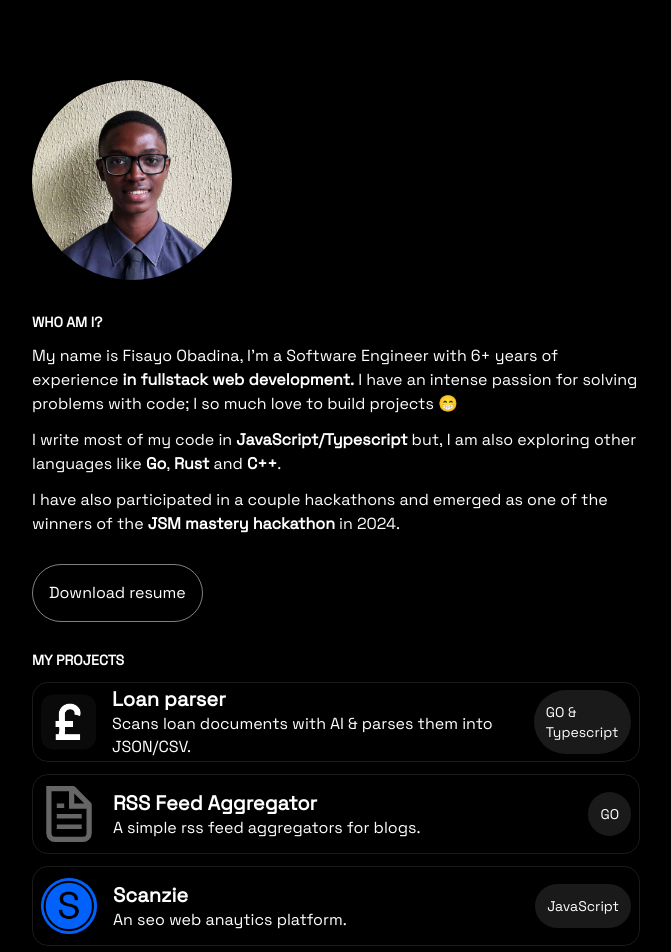
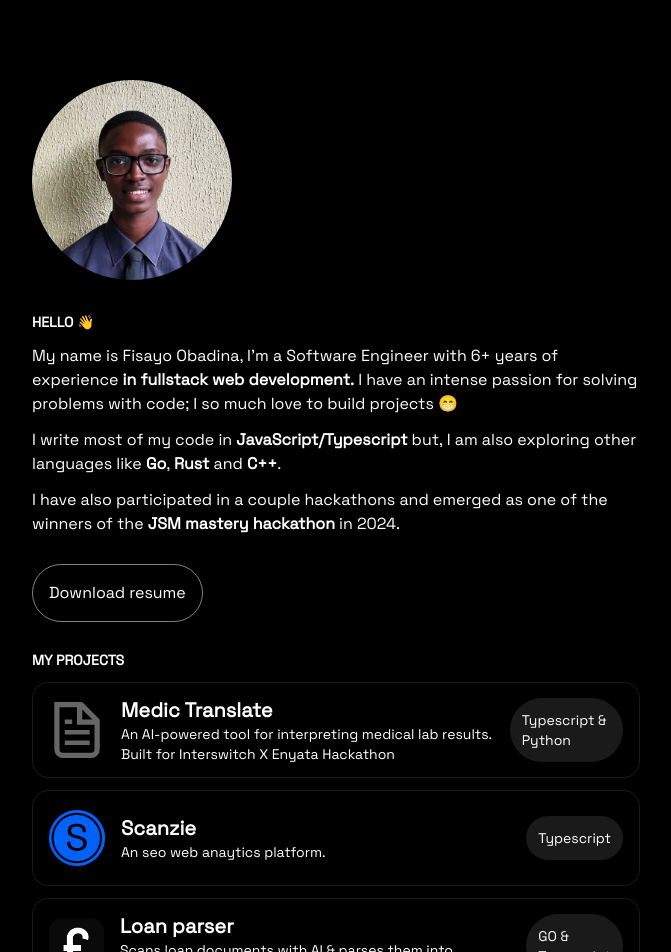
Before and after one commit to fisayo-dev/fisayobadina, a Next.js app: page / in a window 1280 px wide. Shown: the top 952 px of the page, without its empty margins (304-975 px from the left). Built offline with nearby package versions, Linux system fonts and the light colour scheme.

Commit message:
chore: tweak look

```diff
--- a/app/page.tsx
+++ b/app/page.tsx
@@ -18,6 +18,20 @@ interface Startups {
 const Home = () => {
   const projects: Projects[] = [
     {
+      link: "https://medictranslate-enyata.vercel.app/",
+      name: "Medic Translate",
+      description:
+        "An AI-powered tool for interpreting medical lab results. Built for Interswitch X Enyata Hackathon",
+      language: "Typescript & Python",
+    },
+    {
+      link: "https://scanzie.vercel.app",
+      name: "Scanzie",
+      description: "An seo web anaytics platform.",
+      image: "/logos/scanzie.png",
+      language: "Typescript",
+    },
+    {
       link: "https://loanparser.vercel.app",
       name: "Loan parser",
       description: "Scans loan documents with AI & parses them into JSON/CSV.",
@@ -31,11 +45,11 @@ const Home = () => {
       language: "GO",
     },
     {
-      link: "https://scanzie.vercel.app",
-      name: "Scanzie",
-      description: "An seo web anaytics platform.",
-      image: "/logos/scanzie.png",
-      language: "JavaScript",
+      link: "https://raccvoting.vercel.app/",
+      name: "Simple Node.js API",
+      description:
+        "As simple node.js API for an internship at Codveda Technologies.",
+      language: "Node.js",
     },
     {
       link: "https://bookmark-hub-lilac.vercel.app/",
@@ -50,6 +64,7 @@ const Home = () => {
       image: "/logos/racc.png",
       language: "React.js",
     },
+
     {
       link: "https://github.com/fisayo-dev/shopping_app_api",
       name: "Shop app Api",
@@ -107,7 +122,7 @@ const Home = () => {
       {/* Whole body */}
       <div className="grid gap-3">
         {/* Intro */}
-        <h1 className="text-sm font-bold">WHO AM I?</h1>
+        <h1 className="text-sm font-bold">HELLO 👋</h1>
         <div className="grid gap-3 mb-4">
           <p className="">
             My name is Fisayo Obadina, I&apos;m a Software Engineer with 6+
@@ -140,7 +155,7 @@ const Home = () => {
                 target="_blank"
                 href={project.link}
                 key={index}
-                className="border border-white/10 hover:border-white/30 rounded-2xl overflow-hidden  h-20 flex items-center gap-4 px-2"
+                className="border border-white/10 hover:border-white/30 rounded-2xl overflow-hidden h-24 flex items-center gap-4 px-4"
               >
                 <Image
                   src={`${project.image ?? "/file.svg"}`}
@@ -151,8 +166,10 @@ const Home = () => {
                 />
                 <div className="flex flex-col items-start w-full">
                   <h2 className="lg:text-xl font-bold">{project.name}</h2>
-                  <h2 className="text-sm lg:text-[1rem] ">
-                    {project.description.length > 100 ? `${project.description.slice(0, 17)}...` : project.description}
+                  <h2 className="text-sm 2xl:text-[1rem]">
+                    {project.description.length > 100
+                      ? `${project.description.slice(0, 17)}...`
+                      : project.description}
                   </h2>
                 </div>
                 <span className="p-3 text-sm rounded-full bg-white/10 hover:bg-white/20">
@@ -175,7 +192,7 @@ const Home = () => {
                 target="_blank"
                 href={startup.link}
                 key={index}
-                className="border border-white/10 hover:border-white/30 rounded-2xl overflow-hidden  h-20 flex items-center gap-4 px-2"
+                className="border border-white/10 hover:border-white/30 rounded-2xl overflow-hidden h-24 flex items-center gap-4 px-4"
               >
                 <Image
                   src={`${startup.logo ?? "/file.svg"}`}
@@ -186,7 +203,7 @@ const Home = () => {
                 />
                 <div className="flex flex-col items-start w-full">
                   <h2 className="lg:text-xl font-bold">{startup.name}</h2>
-                  <h2 className="text-sm lg:text-[1rem] ">{startup.date}</h2>
+                  <h2 className="text-sm 2xl:text-[1rem]">{startup.date}</h2>
                 </div>
               </Link>
             ))}
```
